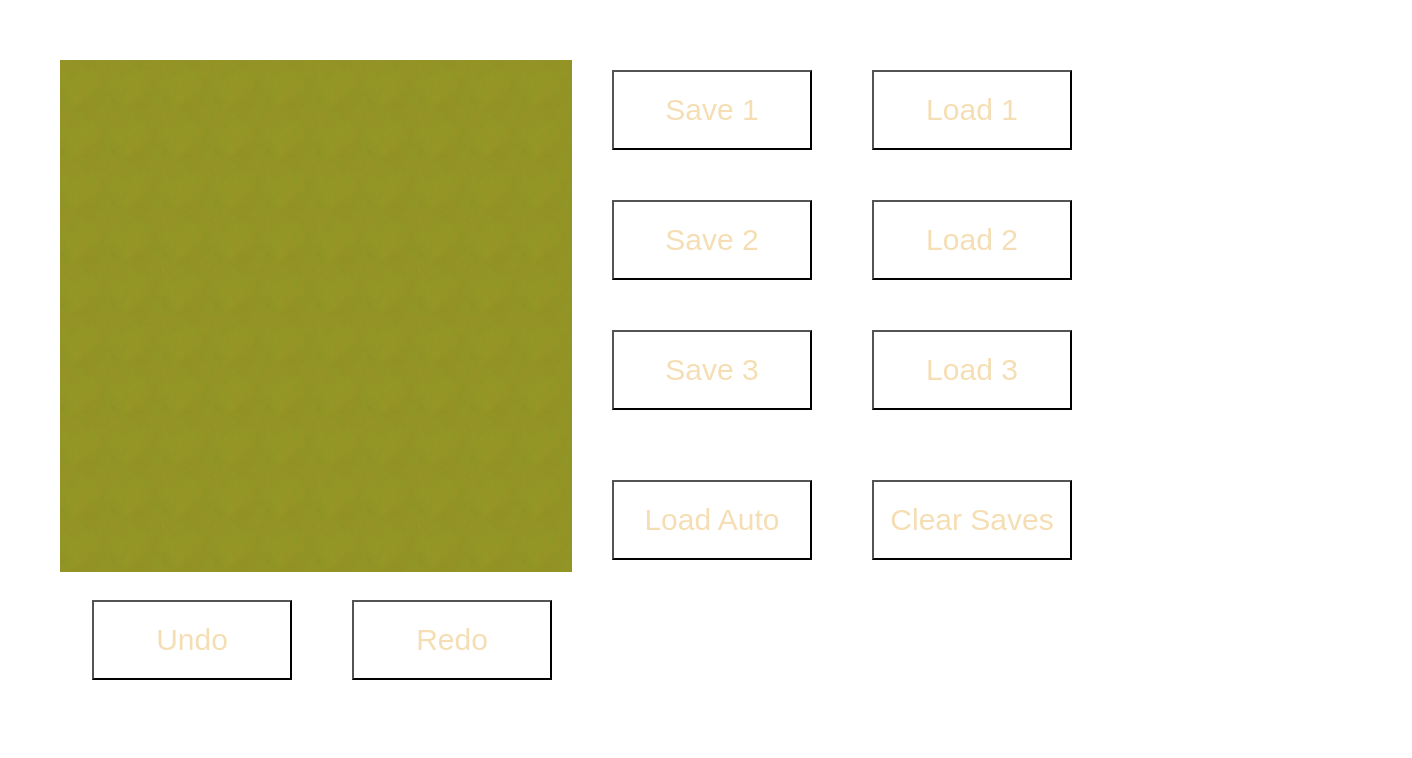
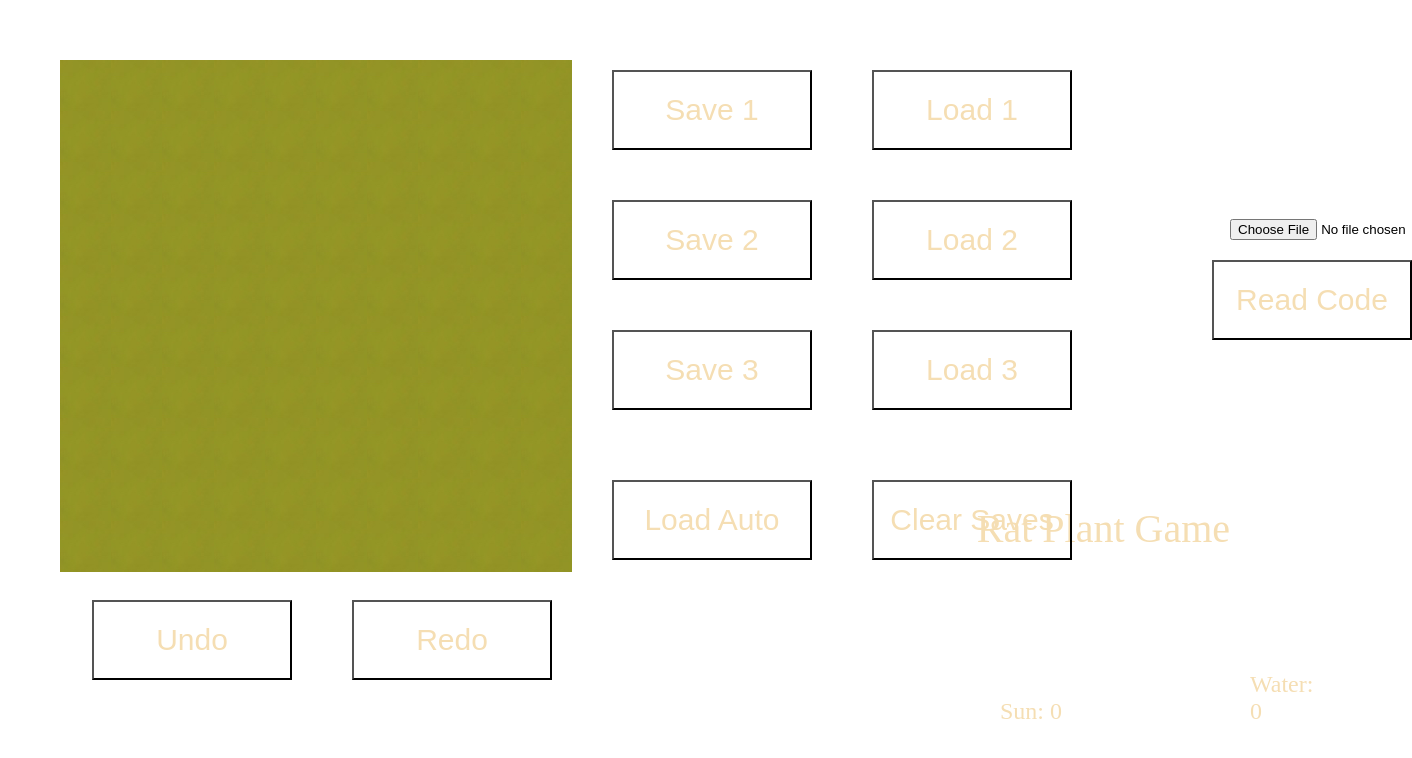
Before and after one commit to ajhalim/cmpm121-F, a website built with Vite: page index.html in a window 1280 px wide. Shown: the whole page, 1412 px wide, since content can reach past the window. Built offline with nearby package versions, Linux system fonts and the light colour scheme; files whose address does not match are found by name.

Commit message:
style fixdde

```diff
--- a/index.html
+++ b/index.html
@@ -53,6 +53,15 @@
     background: transparent; /* Make the container clear */
   }
 
+  #plantGameText {
+    position: fixed;
+    bottom: 34%;
+    right: 50px;
+    color: wheat;
+    font-size: 40px;
+    transform: translateY(50%);
+  }
+
   button {
     width: 200px;
     height: 80px;
@@ -89,6 +98,17 @@
     <button id="undo" style="bottom: -320px; left: -480px;">Undo</button>
     <button id="redo" style="bottom: -320px; left: -220px;">Redo</button>
 
+    <!-- File input button that can read it -->
+    <input type="file" id="input" accept=".html, .json, .txt" style="position: fixed; bottom: 560px; left: 1230px;" />
+    <button id="readCodeButton" style="bottom: 20px; left: 640px">Read Code</button>
+
+    <!-- On-screen displays for sun level and water level -->
+    <div id="sunLevel" style="position: fixed; bottom: 75px; left: 1000px; color: wheat; font-size: 24px;">Sun: <span id="sunLevel">0</span></div>
+    <div id="waterLevel" style="position: fixed; bottom: 75px; left: 1250px; color: wheat; font-size: 24px;">Water: <span id="waterLevel">0</span></div>
+
+    <!-- Plant Game text box -->
+    <div id="plantGameText">Rat Plant Game</div>
+
   </div>
   <canvas id="gridCanvas" width="512" height="512"></canvas>
   <canvas id="selectCanvas" width="" height="512"></canvas>
```
